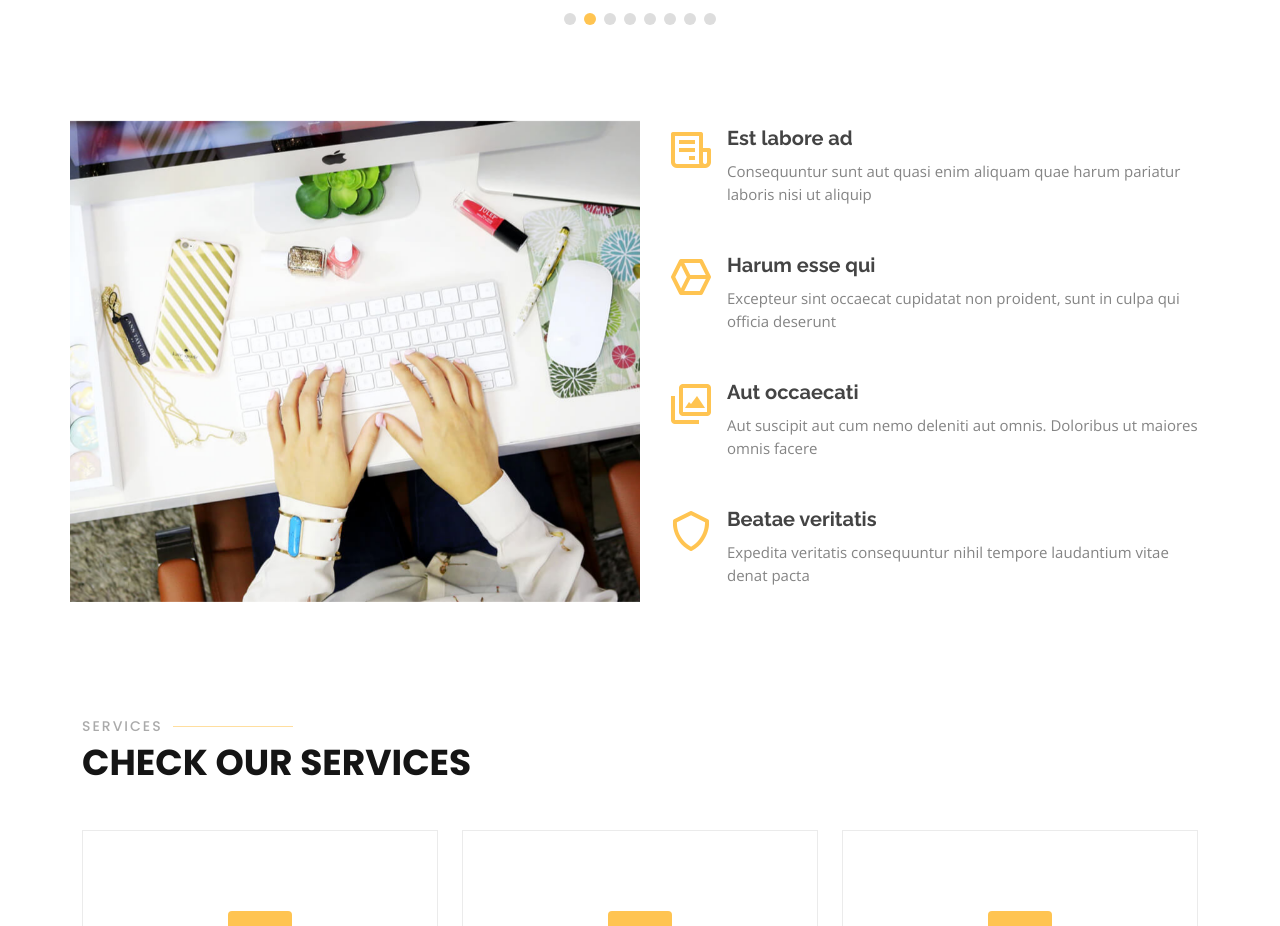
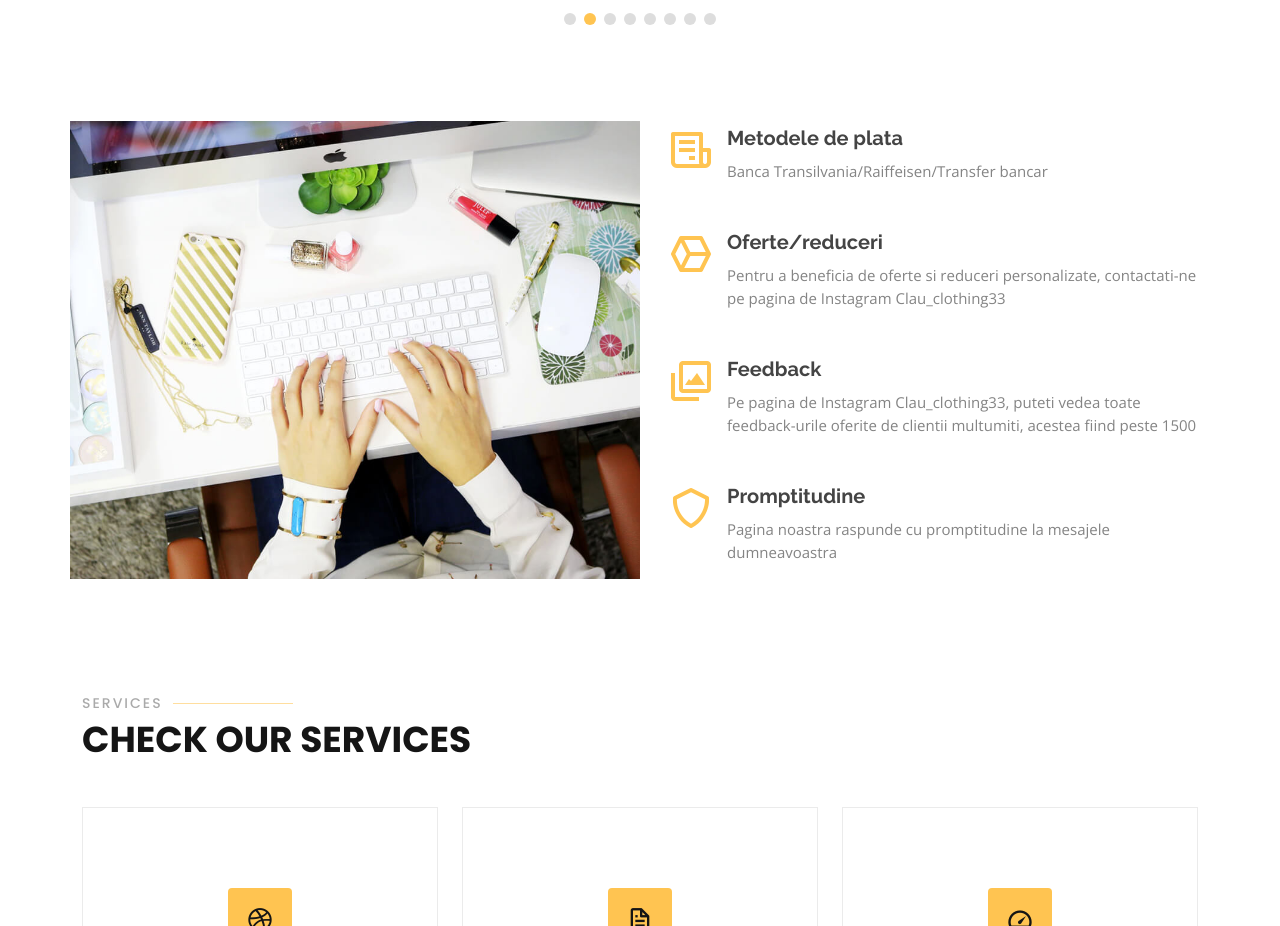
Before and after one commit to Claudiu334/Claudiu334.github.io, a plain HTML site: page index.html in a window 1280 px wide. Shown: the part 1400-2326 px from the top of the page. Drawn offline with nearby package versions, Linux system fonts and the light colour scheme.

Commit message:
Update index.html

```diff
--- a/index.html
+++ b/index.html
@@ -187,23 +187,23 @@
           <div class="col-lg-6" data-aos="fade-left" data-aos-delay="100">
             <div class="icon-box mt-5 mt-lg-0" data-aos="zoom-in" data-aos-delay="150">
               <i class="bx bx-receipt"></i>
-              <h4>Est labore ad</h4>
-              <p>Consequuntur sunt aut quasi enim aliquam quae harum pariatur laboris nisi ut aliquip</p>
+              <h4>Metodele de plata</h4>
+              <p>Banca Transilvania/Raiffeisen/Transfer bancar</p>
             </div>
             <div class="icon-box mt-5" data-aos="zoom-in" data-aos-delay="150">
               <i class="bx bx-cube-alt"></i>
-              <h4>Harum esse qui</h4>
-              <p>Excepteur sint occaecat cupidatat non proident, sunt in culpa qui officia deserunt</p>
+              <h4>Oferte/reduceri</h4>
+              <p>Pentru a beneficia de oferte si reduceri personalizate, contactati-ne pe pagina de Instagram Clau_clothing33</p>
             </div>
             <div class="icon-box mt-5" data-aos="zoom-in" data-aos-delay="150">
               <i class="bx bx-images"></i>
-              <h4>Aut occaecati</h4>
-              <p>Aut suscipit aut cum nemo deleniti aut omnis. Doloribus ut maiores omnis facere</p>
+              <h4>Feedback</h4>
+              <p>Pe pagina de Instagram Clau_clothing33, puteti vedea toate feedback-urile oferite de clientii multumiti, acestea fiind peste 1500</p>
             </div>
             <div class="icon-box mt-5" data-aos="zoom-in" data-aos-delay="150">
               <i class="bx bx-shield"></i>
-              <h4>Beatae veritatis</h4>
-              <p>Expedita veritatis consequuntur nihil tempore laudantium vitae denat pacta</p>
+              <h4>Promptitudine</h4>
+              <p>Pagina noastra raspunde cu promptitudine la mesajele dumneavoastra</p>
             </div>
           </div>
         </div>
```
